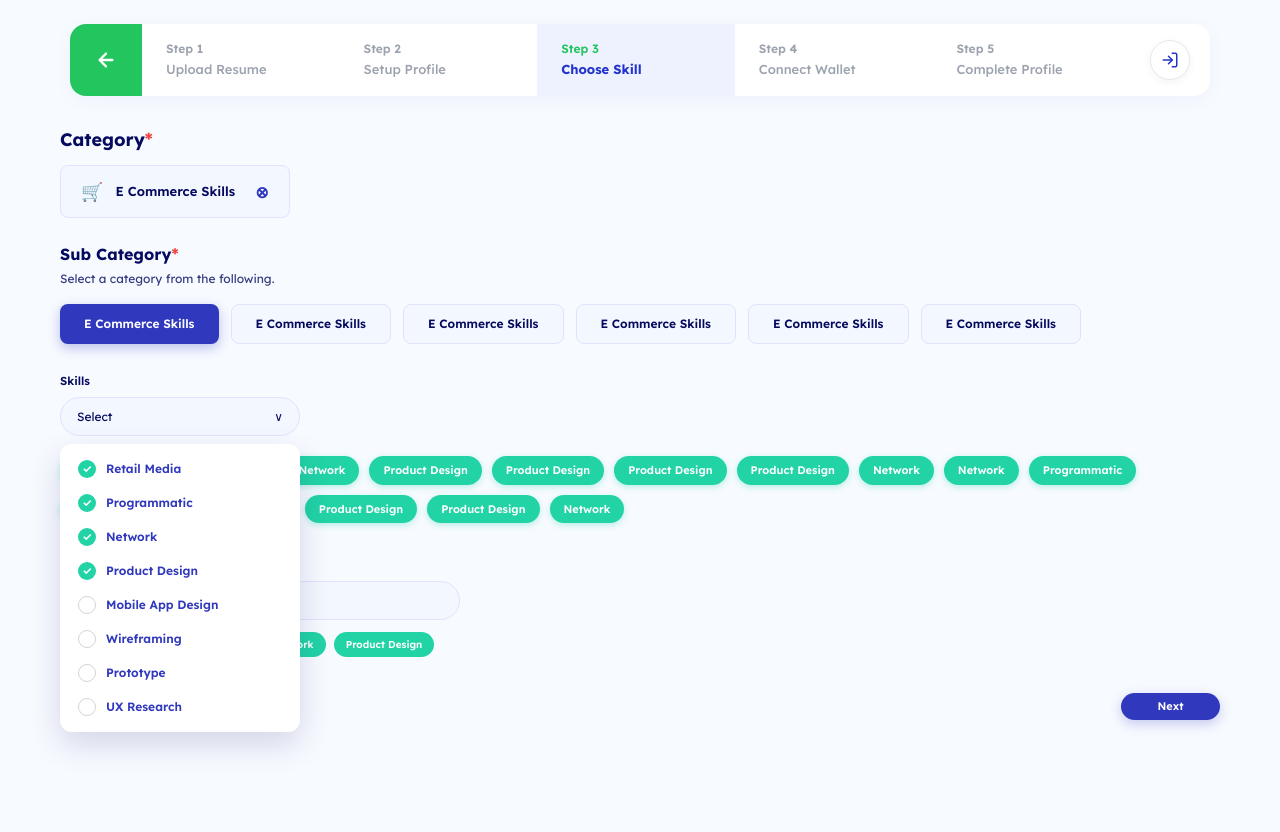
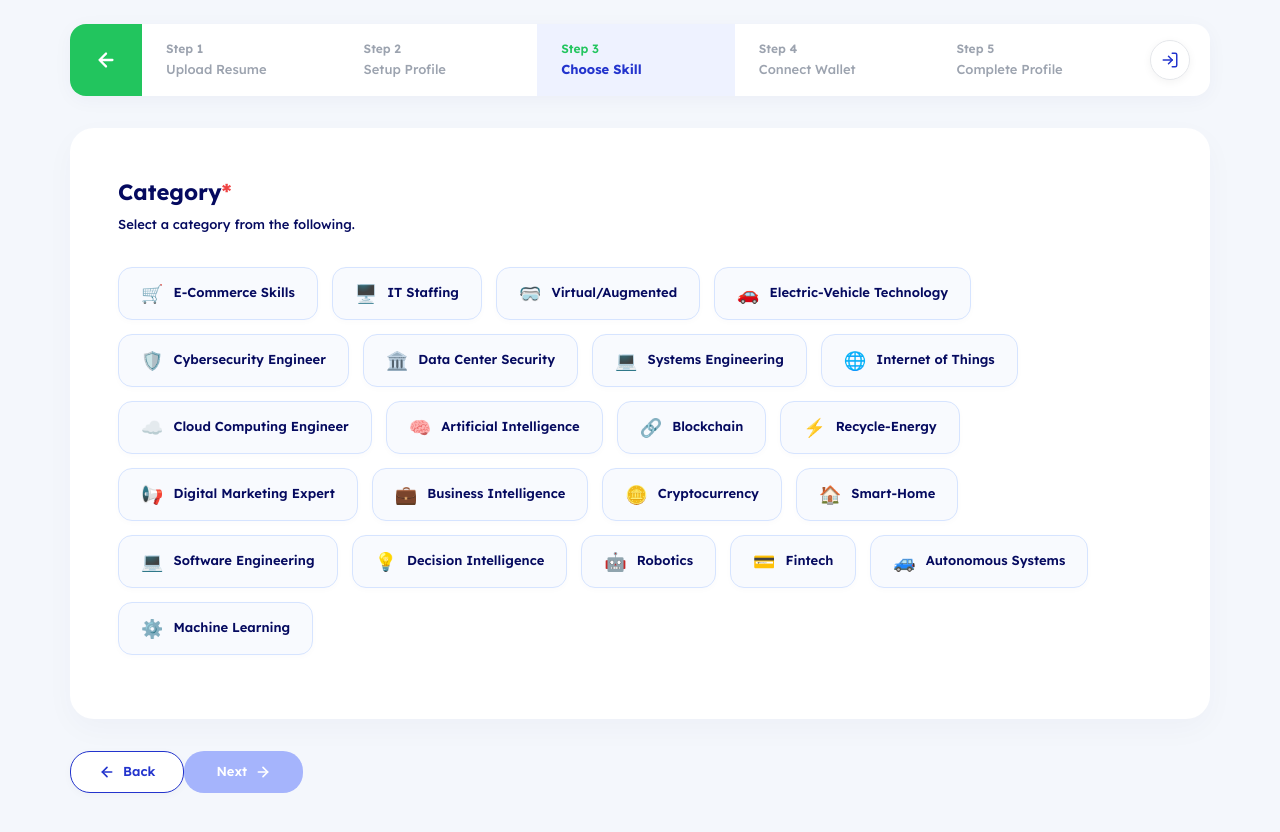
Before and after one commit to Mominkhalid045-debug/greelance-login, a React (Vite) app: page /skills in a window 1280 px wide. Shown: the top 832 px of the page. Before the commit the page ends 800 px from the top, so only its background shows below. Built offline with nearby package versions, Linux system fonts and the light colour scheme.

Commit message:
Update Step 3 Choose Skill category cards grid, exact 3D icons, and navigation matching reference screenshots

```diff
--- a/src/pages/SkillsSelection.jsx
+++ b/src/pages/SkillsSelection.jsx
@@ -3,376 +3,246 @@ import { useNavigate } from 'react-router-dom';
 import { StepHeader, F } from './FreelancerForm';
 
 const CATEGORIES = [
-  { name: 'E Commerce Skills', icon: '🛒' },
-  { name: 'Cybersecurity Engineer', icon: '🛡️' },
-  { name: 'Cloud Computing Engineer', icon: '☁️' },
-  { name: 'Digital Marketing Expert', icon: '📣' },
-  { name: 'Software Engineering', icon: '💻' },
-  { name: 'IT Staffing', icon: '🖥️' },
-  { name: 'Data Center security', icon: '🔒' },
-  { name: 'Artificial Intelligence', icon: '🧠' },
-  { name: 'Business Intelligence', icon: '💼' },
-  { name: 'Decision Intelligence', icon: '💡' },
-  { name: 'Robotics', icon: '🤖' },
-  { name: 'Virtual/Augmented', icon: '🕶️' },
-  { name: 'Systems Engineering', icon: '💻' },
-  { name: 'Cryptocurrency', icon: '🪙' },
-  { name: 'Fintech', icon: '💳' },
-  { name: 'Autonomous Systems', icon: '🚚' },
-  { name: 'Machine Learning', icon: '⚙️' },
-  { name: 'Electric-Vehicle Technology', icon: '🔌' },
-  { name: 'Internet of Things', icon: '🌐' },
-  { name: 'Recycle-Energy', icon: '⚡' },
-  { name: 'Smart-Home', icon: '🏠' },
-  { name: 'Quantum Computing', icon: '⚛️' },
-  { name: 'Blockchain', icon: '🔗' },
-];
-
-const DEFAULT_SKILLS = [
-  'Retail Media',
-  'Programmatic',
-  'Network',
-  'Product Design',
-  'Mobile App Design',
-  'Wireframing',
-  'Prototype',
-  'UX Research',
+  { id: 'ecommerce', name: 'E-Commerce Skills', icon: '🛒' },
+  { id: 'it_staffing', name: 'IT Staffing', icon: '🖥️' },
+  { id: 'vr_ar', name: 'Virtual/Augmented', icon: '🥽' },
+  { id: 'ev_tech', name: 'Electric-Vehicle Technology', icon: '🚗' },
+  { id: 'cybersecurity', name: 'Cybersecurity Engineer', icon: '🛡️' },
+  { id: 'datacenter', name: 'Data Center Security', icon: '🏛️' },
+  { id: 'systems_eng', name: 'Systems Engineering', icon: '💻' },
+  { id: 'iot', name: 'Internet of Things', icon: '🌐' },
+  { id: 'cloud', name: 'Cloud Computing Engineer', icon: '☁️' },
+  { id: 'ai', name: 'Artificial Intelligence', icon: '🧠' },
+  { id: 'blockchain', name: 'Blockchain', icon: '🔗' },
+  { id: 'recycle_energy', name: 'Recycle-Energy', icon: '⚡' },
+  { id: 'digital_marketing', name: 'Digital Marketing Expert', icon: '📢' },
+  { id: 'bi', name: 'Business Intelligence', icon: '💼' },
+  { id: 'crypto', name: 'Cryptocurrency', icon: '🪙' },
+  { id: 'smarthome', name: 'Smart-Home', icon: '🏠' },
+  { id: 'software_eng', name: 'Software Engineering', icon: '💻' },
+  { id: 'decision_intel', name: 'Decision Intelligence', icon: '💡' },
+  { id: 'robotics', name: 'Robotics', icon: '🤖' },
+  { id: 'fintech', name: 'Fintech', icon: '💳' },
+  { id: 'autonomous', name: 'Autonomous Systems', icon: '🚙' },
+  { id: 'ml', name: 'Machine Learning', icon: '⚙️' },
 ];
 
 export default function SkillsSelection() {
   const navigate = useNavigate();
-  const [selectedCategory, setSelectedCategory] = useState('E Commerce Skills');
-  const [selectedSubCategory, setSelectedSubCategory] = useState(0);
-  const [dropdownOpen, setDropdownOpen] = useState(true);
-  const [selectedSkills, setSelectedSkills] = useState([
-    'Retail Media', 'Programmatic', 'Network', 'Product Design', 'Product Design',
-    'Product Design', 'Product Design', 'Network', 'Network', 'Programmatic',
-    'Product Design', 'Product Design', 'Product Design', 'Product Design', 'Network'
-  ]);
-  const [suggestedSkillInput, setSuggestedSkillInput] = useState('');
+  const [selectedCategory, setSelectedCategory] = useState(null);
 
-  const toggleSkill = (skill) => {
-    if (selectedSkills.includes(skill)) {
-      setSelectedSkills(selectedSkills.filter(s => s !== skill));
-    } else {
-      setSelectedSkills([...selectedSkills, skill]);
-    }
-  };
-
-  const addSuggestedSkill = (skillToAdd) => {
-    if (skillToAdd.trim()) {
-      setSelectedSkills([...selectedSkills, skillToAdd.trim()]);
-      setSuggestedSkillInput('');
-    }
+  const handleSelectCategory = (catName) => {
+    setSelectedCategory(catName);
+    localStorage.setItem('userSelectedCategory', catName);
   };
 
   return (
-    <div style={{ width: '100%', maxWidth: '1440px', margin: '0 auto', minHeight: '100vh', background: '#F7FAFF', display: 'flex', flexDirection: 'column' }}>
+    <div
+      style={{
+        width: '100vw',
+        minHeight: '100vh',
+        background: '#F4F7FC',
+        display: 'flex',
+        flexDirection: 'column',
+        boxSizing: 'border-box',
+      }}
+    >
+      {/* Floating Step Header Navigation */}
       <StepHeader activeStep={3} navigate={navigate} />
 
-      <div style={{ flex: 1, overflowY: 'auto', display: 'flex', flexDirection: 'column', alignItems: 'center', padding: '0 60px', marginTop: '30px' }}>
-
-        <div style={{ width: '100%', maxWidth: '1320px' }}>
-
-          {/* Category Section */}
-          <h2 style={{ fontFamily: F, fontSize: '18px', fontWeight: 700, color: '#050A5F', marginBottom: '4px' }}>
+      {/* Main Content Area */}
+      <main
+        style={{
+          flex: 1,
+          display: 'flex',
+          flexDirection: 'column',
+          alignItems: 'center',
+          padding: '32px 20px 60px 20px',
+        }}
+      >
+        {/* Main White Card Container */}
+        <div
+          style={{
+            width: '1140px',
+            maxWidth: '96%',
+            background: '#FFFFFF',
+            borderRadius: '24px',
+            boxShadow: '0 10px 30px rgba(5, 10, 95, 0.03)',
+            padding: '48px',
+            boxSizing: 'border-box',
+            marginBottom: '32px',
+          }}
+        >
+          {/* Section Title & Subtitle */}
+          <h2
+            style={{
+              fontFamily: F,
+              fontSize: '22px',
+              fontWeight: 700,
+              color: '#050A5F',
+              margin: '0 0 6px 0',
+            }}
+          >
             Category<span style={{ color: '#EF4444' }}>*</span>
           </h2>
 
-          {!selectedCategory ? (
-            /* Mode 1: Full Category Grid Unselected State (V1.F1.6-A) */
-            <>
-              <p style={{ fontFamily: F, fontSize: '12px', color: '#050A5F', opacity: 0.8, marginBottom: '24px' }}>
+          <p
+            style={{
+              fontFamily: F,
+              fontSize: '13px',
+              color: '#050A5F',
+              fontWeight: 500,
+              margin: '0 0 32px 0',
+            }}
+          >
             Select a category from the following.
           </p>
 
-              <div style={{ display: 'flex', flexWrap: 'wrap', gap: '12px', marginBottom: '40px' }}>
-                {CATEGORIES.map(cat => (
-                  <button
-                    key={cat.name}
-                    type="button"
-                    onClick={() => setSelectedCategory(cat.name)}
+          {/* Category Cards Flex Wrap Container */}
+          <div
             style={{
               display: 'flex',
-                      alignItems: 'center',
-                      gap: '8px',
-                      padding: '10px 18px',
-                      borderRadius: '8px',
-                      border: '0.75px solid #E0E2FE',
-                      background: '#F3F7FF',
-                      color: '#050A5F',
-                      cursor: 'pointer',
-                      fontFamily: F,
-                      fontSize: '12px',
-                      fontWeight: 600,
-                      boxShadow: '0 2px 6px rgba(5,10,95,0.03)',
-                      transition: 'all 0.2s',
+              flexWrap: 'wrap',
+              gap: '14px',
+              marginBottom: '16px',
             }}
           >
-                    <span style={{ fontSize: '16px' }}>{cat.icon}</span>
-                    {cat.name}
-                  </button>
-                ))}
-              </div>
-            </>
-          ) : (
-            /* Mode 2: Category Selected State with Sub-Categories & Skills (V1.F1.6-B & C) */
-            <>
-              {/* Selected Category Pill with Clear Option */}
-              <div style={{ display: 'flex', alignItems: 'center', margin: '12px 0 24px 0' }}>
-                <div
+            {CATEGORIES.map((cat) => {
+              const isSelected = selectedCategory === cat.name;
+              return (
+                <button
+                  key={cat.id}
+                  type="button"
+                  onClick={() => handleSelectCategory(cat.name)}
                   style={{
                     display: 'inline-flex',
                     alignItems: 'center',
-                    gap: '12px',
-                    padding: '12px 20px',
-                    borderRadius: '8px',
-                    border: '0.75px solid #E0E2FE',
-                    background: '#F3F7FF',
+                    gap: '10px',
+                    padding: '12px 22px',
+                    borderRadius: '14px',
+                    border: isSelected ? '2px solid #2334CD' : '1px solid #D6E4FF',
+                    background: isSelected ? '#EEF2FF' : '#F8FAFE',
                     color: '#050A5F',
                     fontFamily: F,
                     fontSize: '13px',
                     fontWeight: 600,
+                    cursor: 'pointer',
+                    boxShadow: isSelected
+                      ? '0 4px 14px rgba(35, 52, 205, 0.15)'
+                      : '0 2px 6px rgba(5, 10, 95, 0.02)',
+                    transition: 'all 0.2s ease',
+                  }}
+                  onMouseEnter={(e) => {
+                    if (!isSelected) {
+                      e.currentTarget.style.background = '#F0F4FF';
+                      e.currentTarget.style.borderColor = '#C7D2FE';
+                    }
+                  }}
+                  onMouseLeave={(e) => {
+                    if (!isSelected) {
+                      e.currentTarget.style.background = '#F8FAFE';
+                      e.currentTarget.style.borderColor = '#D6E4FF';
+                    }
                   }}
                 >
-                  <span style={{ fontSize: '18px' }}>
-                    {CATEGORIES.find(c => c.name === selectedCategory)?.icon || '🛒'}
-                  </span>
-                  <span>{selectedCategory}</span>
+                  <span style={{ fontSize: '18px' }}>{cat.icon}</span>
+                  <span>{cat.name}</span>
+                  {isSelected && (
                     <span
-                    onClick={() => setSelectedCategory(null)}
-                    style={{ cursor: 'pointer', color: '#3038BD', fontSize: '16px', marginLeft: '8px' }}
-                    title="Clear Category"
-                  >
-                    ⊗
-                  </span>
-                </div>
-              </div>
-
-              {/* Sub Category Section */}
-              <h3 style={{ fontFamily: F, fontSize: '16px', fontWeight: 700, color: '#050A5F', marginBottom: '4px' }}>
-                Sub Category<span style={{ color: '#EF4444' }}>*</span>
-              </h3>
-              <p style={{ fontFamily: F, fontSize: '12px', color: '#050A5F', opacity: 0.8, marginBottom: '16px' }}>
-                Select a category from the following.
-              </p>
-
-              <div style={{ display: 'flex', flexWrap: 'wrap', gap: '12px', marginBottom: '28px' }}>
-                {['E Commerce Skills', 'E Commerce Skills', 'E Commerce Skills', 'E Commerce Skills', 'E Commerce Skills', 'E Commerce Skills'].map((sub, idx) => {
-                  const isSelected = selectedSubCategory === idx;
-                  return (
-                    <button
-                      key={idx}
-                      type="button"
-                      onClick={() => setSelectedSubCategory(idx)}
                       style={{
-                        padding: '10px 24px',
-                        borderRadius: '8px',
-                        border: isSelected ? 'none' : '0.75px solid #E0E2FE',
-                        background: isSelected ? '#3038BD' : '#F3F7FF',
-                        color: isSelected ? '#FFFFFF' : '#050A5F',
-                        fontFamily: F,
-                        fontSize: '12px',
-                        fontWeight: 600,
-                        cursor: 'pointer',
-                        boxShadow: isSelected ? '0 4px 12px rgba(48,56,189,0.3)' : 'none',
+                        marginLeft: '4px',
+                        color: '#22C55E',
+                        fontSize: '14px',
+                        fontWeight: 700,
                       }}
                     >
-                      {sub}
+                      ✓
+                    </span>
+                  )}
                 </button>
               );
             })}
           </div>
+        </div>
 
-              {/* Skills Dropdown Section */}
-              <div style={{ position: 'relative', marginBottom: '20px', width: '240px' }}>
-                <label style={{ fontFamily: F, fontSize: '11.5px', fontWeight: 600, color: '#050A5F', display: 'block', marginBottom: '8px' }}>
-                  Skills
-                </label>
+        {/* Bottom Navigation Controls (Outside Card) */}
         <div
-                  onClick={() => setDropdownOpen(!dropdownOpen)}
           style={{
-                    width: '100%',
-                    height: '39px',
-                    padding: '0 16px',
-                    borderRadius: '45px',
-                    border: '0.75px solid #E0E2FE',
-                    background: '#F3F7FF',
+            width: '1140px',
+            maxWidth: '96%',
+            display: 'flex',
+            justify: 'space-between',
+            alignItems: 'center',
+            boxSizing: 'border-box',
+          }}
+        >
+          <button
+            type="button"
+            onClick={() => navigate('/setup-profile')}
+            style={{
+              background: '#FFFFFF',
+              color: '#2334CD',
+              border: '1.5px solid #2334CD',
+              borderRadius: '20px',
+              height: '42px',
+              padding: '0 28px',
               fontFamily: F,
-                    fontSize: '12px',
-                    color: '#050A5F',
+              fontSize: '13px',
+              fontWeight: 600,
+              cursor: 'pointer',
               display: 'flex',
               alignItems: 'center',
-                    justifyContent: 'space-between',
+              gap: '8px',
+              boxShadow: '0 2px 8px rgba(0,0,0,0.03)',
+              transition: 'background 0.2s ease',
+            }}
+            onMouseEnter={(e) => (e.currentTarget.style.background = '#EEF2FF')}
+            onMouseLeave={(e) => (e.currentTarget.style.background = '#FFFFFF')}
+          >
+            <svg width="16" height="16" viewBox="0 0 24 24" fill="none" stroke="currentColor" strokeWidth="2.5" strokeLinecap="round" strokeLinejoin="round">
+              <line x1="19" y1="12" x2="5" y2="12" />
+              <polyline points="12 19 5 12 12 5" />
+            </svg>
+            <span>Back</span>
+          </button>
+
+          <button
+            type="button"
+            onClick={() => navigate('/connect-wallet')}
+            style={{
+              background: selectedCategory ? '#2334CD' : '#A5B4FC',
+              color: '#FFFFFF',
+              border: 'none',
+              borderRadius: '20px',
+              height: '42px',
+              padding: '0 32px',
+              fontFamily: F,
+              fontSize: '13px',
+              fontWeight: 600,
               cursor: 'pointer',
-                    userSelect: 'none',
+              display: 'flex',
+              alignItems: 'center',
+              gap: '8px',
+              boxShadow: selectedCategory
+                ? 'rgba(35, 52, 205, 0.25) 0px 4px 12px 0px'
+                : 'none',
+              transition: 'background 0.2s ease',
+            }}
+            onMouseEnter={(e) => {
+              if (selectedCategory) e.currentTarget.style.background = '#1B2AB2';
+            }}
+            onMouseLeave={(e) => {
+              if (selectedCategory) e.currentTarget.style.background = '#2334CD';
             }}
           >
-                  <span>Select</span>
-                  <span style={{ fontSize: '12px', color: '#050A5F' }}>∨</span>
-                </div>
-
-                {/* Multiselect Dropdown Menu */}
-                {dropdownOpen && (
-                  <div
-                    style={{
-                      position: 'absolute',
-                      top: '72px',
-                      left: 0,
-                      width: '240px',
-                      background: '#FFFFFF',
-                      borderRadius: '12px',
-                      boxShadow: '0 12px 32px rgba(5,10,95,0.15)',
-                      padding: '12px',
-                      zIndex: 10,
-                      display: 'flex',
-                      flexDirection: 'column',
-                      gap: '8px',
-                    }}
-                  >
-                    {DEFAULT_SKILLS.map((skill, idx) => {
-                      const isChecked = selectedSkills.includes(skill);
-                      return (
-                        <div
-                          key={idx}
-                          onClick={() => toggleSkill(skill)}
-                          style={{
-                            display: 'flex',
-                            alignItems: 'center',
-                            gap: '10px',
-                            cursor: 'pointer',
-                            padding: '4px 6px',
-                            borderRadius: '6px',
-                            transition: 'background 0.15s',
-                          }}
-                        >
-                          <div
-                            style={{
-                              width: '18px',
-                              height: '18px',
-                              borderRadius: '50%',
-                              background: isChecked ? '#22D3A6' : 'transparent',
-                              border: isChecked ? 'none' : '1.5px solid #D1D5DB',
-                              display: 'flex',
-                              alignItems: 'center',
-                              justifyContent: 'center',
-                              color: '#fff',
-                              fontSize: '11px',
-                              fontWeight: 700,
-                            }}
-                          >
-                            {isChecked && '✓'}
-                          </div>
-                          <span style={{ fontFamily: F, fontSize: '12px', color: '#3038BD', fontWeight: 600 }}>
-                            {skill}
-                          </span>
-                        </div>
-                      );
-                    })}
-                  </div>
-                )}
-              </div>
-
-              {/* Selected Skills Tag Cloud (Mint Green Badges) */}
-              <div style={{ display: 'flex', flexWrap: 'wrap', gap: '10px', marginBottom: '32px', marginTop: '16px' }}>
-                {selectedSkills.map((skill, idx) => (
-                  <span
-                    key={idx}
-                    style={{
-                      background: '#22D3A6',
-                      color: '#FFFFFF',
-                      fontFamily: F,
-                      fontSize: '11px',
-                      fontWeight: 600,
-                      padding: '6px 14px',
-                      borderRadius: '16px',
-                      display: 'inline-flex',
-                      alignItems: 'center',
-                      boxShadow: '0 2px 6px rgba(34,211,166,0.3)',
-                    }}
-                  >
-                    {skill}
-                  </span>
-                ))}
-              </div>
-
-              {/* Suggest Missing Skill Section */}
-              <div style={{ width: '100%', maxWidth: '400px', marginBottom: '36px' }}>
-                <label style={{ fontFamily: F, fontSize: '11.5px', fontWeight: 600, color: '#050A5F', display: 'block', marginBottom: '8px' }}>
-                  Suggest missing skill
-                </label>
-                <div style={{ display: 'flex', gap: '8px', marginBottom: '12px' }}>
-                  <input
-                    type="text"
-                    value={suggestedSkillInput}
-                    onChange={(e) => setSuggestedSkillInput(e.target.value)}
-                    onKeyDown={(e) => e.key === 'Enter' && addSuggestedSkill(suggestedSkillInput)}
-                    placeholder=""
-                    style={{
-                      flex: 1,
-                      height: '39px',
-                      padding: '0 16px',
-                      borderRadius: '45px',
-                      border: '0.75px solid #E0E2FE',
-                      background: '#F3F7FF',
-                      fontFamily: F,
-                      fontSize: '12px',
-                      color: '#050A5F',
-                      outline: 'none',
-                    }}
-                  />
-                </div>
-
-                {/* Quick Add Suggested Skill Chips */}
-                <div style={{ display: 'flex', flexWrap: 'wrap', gap: '8px' }}>
-                  {['Retail Media', 'Programmatic', 'Network', 'Product Design'].map((s, i) => (
-                    <span
-                      key={i}
-                      onClick={() => addSuggestedSkill(s)}
-                      style={{
-                        background: '#22D3A6',
-                        color: '#FFFFFF',
-                        fontFamily: F,
-                        fontSize: '10px',
-                        fontWeight: 600,
-                        padding: '5px 12px',
-                        borderRadius: '14px',
-                        cursor: 'pointer',
-                        display: 'inline-block',
-                      }}
-                    >
-                      {s}
-                    </span>
-                  ))}
-                </div>
-              </div>
-            </>
-          )}
-
-          {/* Next Button */}
-          <div style={{ display: 'flex', justifyContent: 'flex-end', marginTop: '20px', marginBottom: '40px' }}>
-            <button
-              onClick={() => navigate('/connect-wallet')}
-              style={{
-                background: '#3038BD',
-                color: '#fff',
-                border: 'none',
-                borderRadius: '16.88px',
-                width: '99px',
-                height: '27.6px',
-                fontFamily: F,
-                fontSize: '11px',
-                fontWeight: 600,
-                cursor: 'pointer',
-                boxShadow: '0 4px 12px rgba(48,56,189,0.25)',
-              }}
-            >
-              Next
+            <span>Next</span>
+            <svg width="16" height="16" viewBox="0 0 24 24" fill="none" stroke="currentColor" strokeWidth="2.5" strokeLinecap="round" strokeLinejoin="round">
+              <line x1="5" y1="12" x2="19" y2="12" />
+              <polyline points="12 5 19 12 12 19" />
+            </svg>
           </button>
         </div>
-
-        </div>
-      </div>
+      </main>
     </div>
   );
 }
```
Lines whose indentation alone changed are shown as unchanged.
